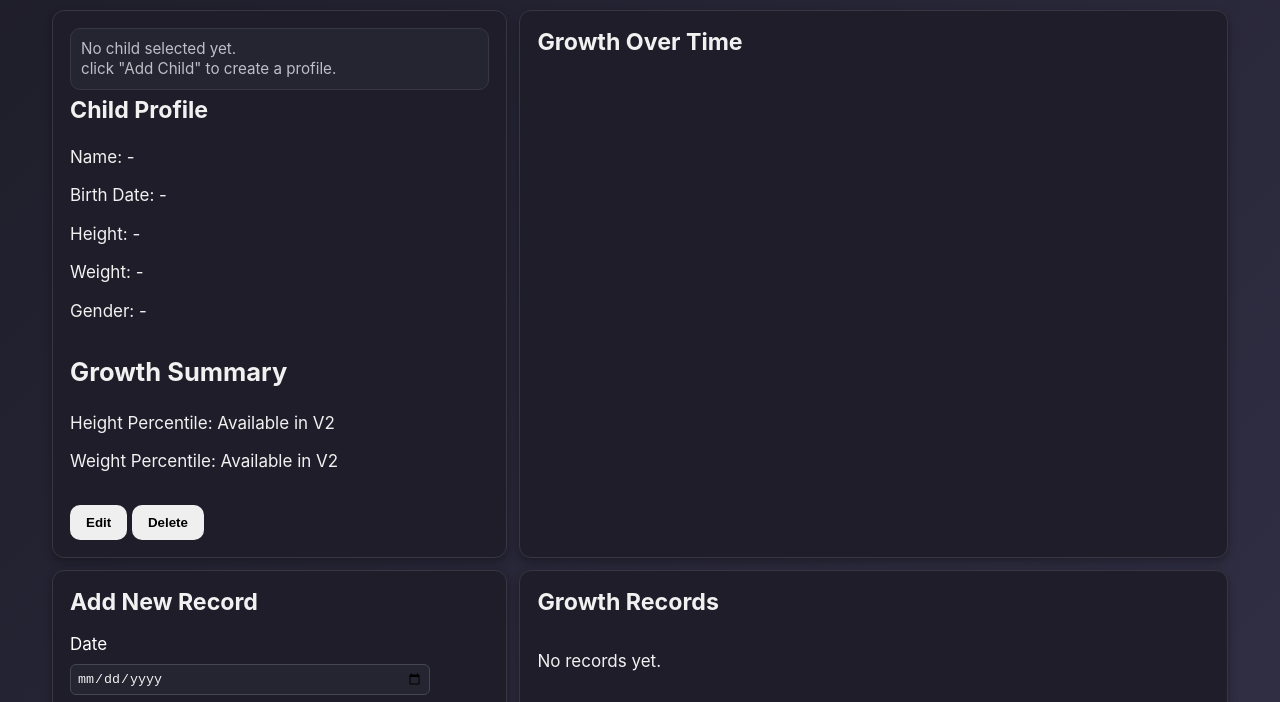
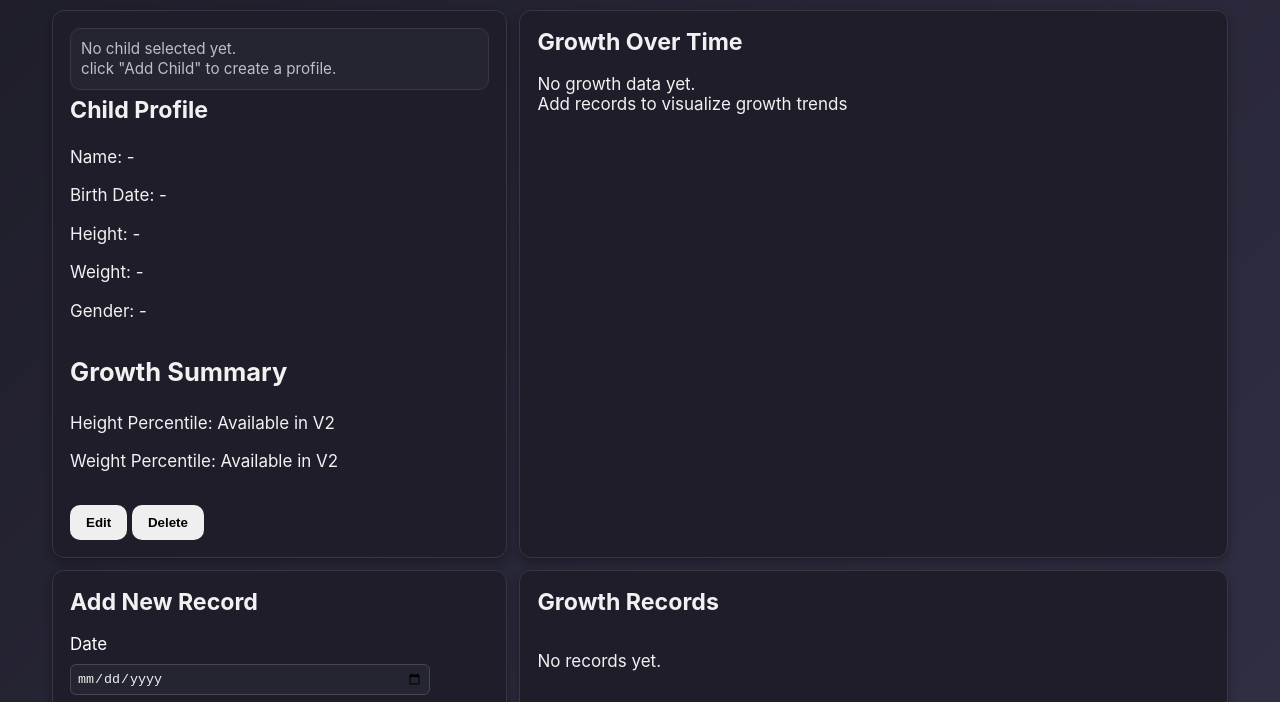
Before and after one commit to nathanjkim-codes/nestly-parental-tracker, a plain HTML site: page index.html in a window 1280 px wide. Shown: the part 77-779 px from the top of the page. Drawn offline with nearby package versions, Linux system fonts and the light colour scheme.

Commit message:
feat(chart): add empty state message for growth chart

```diff
--- a/index.html
+++ b/index.html
@@ -60,6 +60,11 @@
 
       <section class="card growth-chart" id="growth-chart">
         <h3>Growth Over Time</h3>
+        <div class="empty-chart-message">
+          No growth data yet.
+          <br />
+          Add records to visualize growth trends
+        </div>
         <canvas id="growthChart"></canvas>
       </section>
 
```
